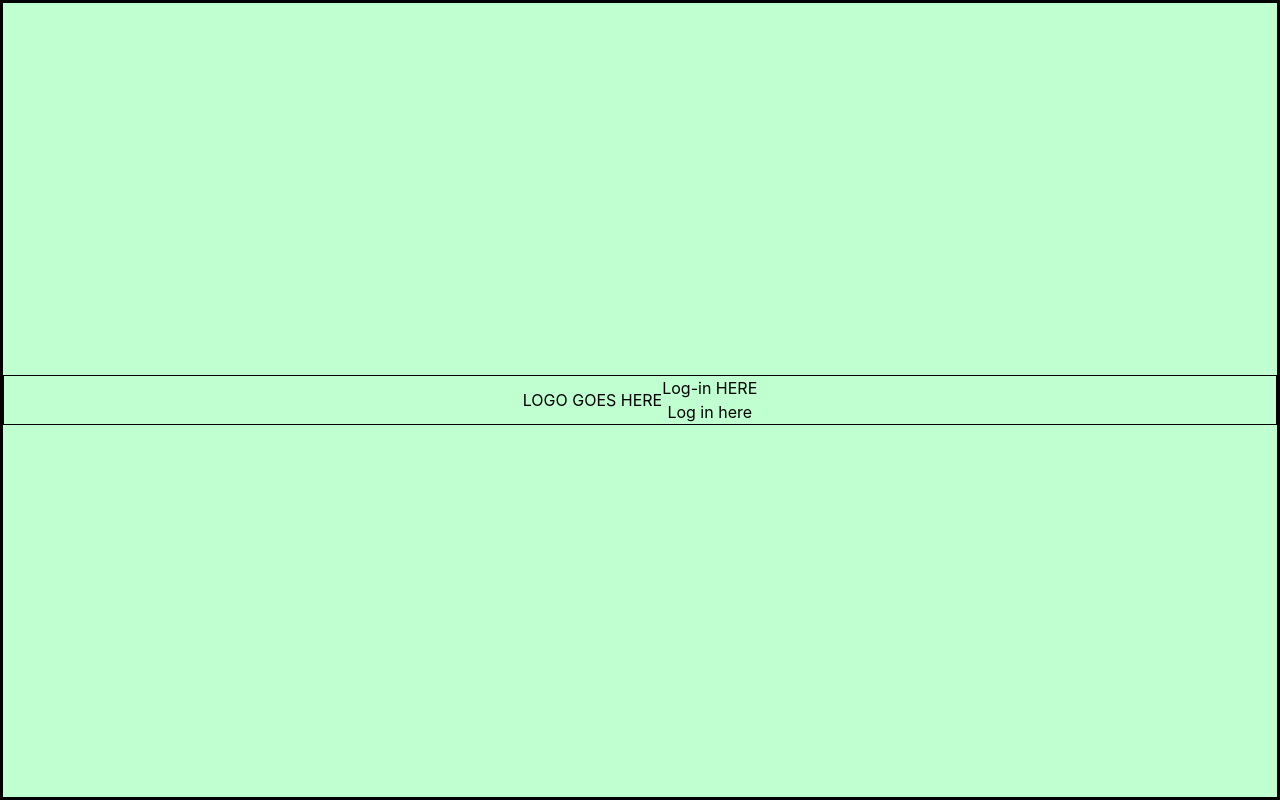
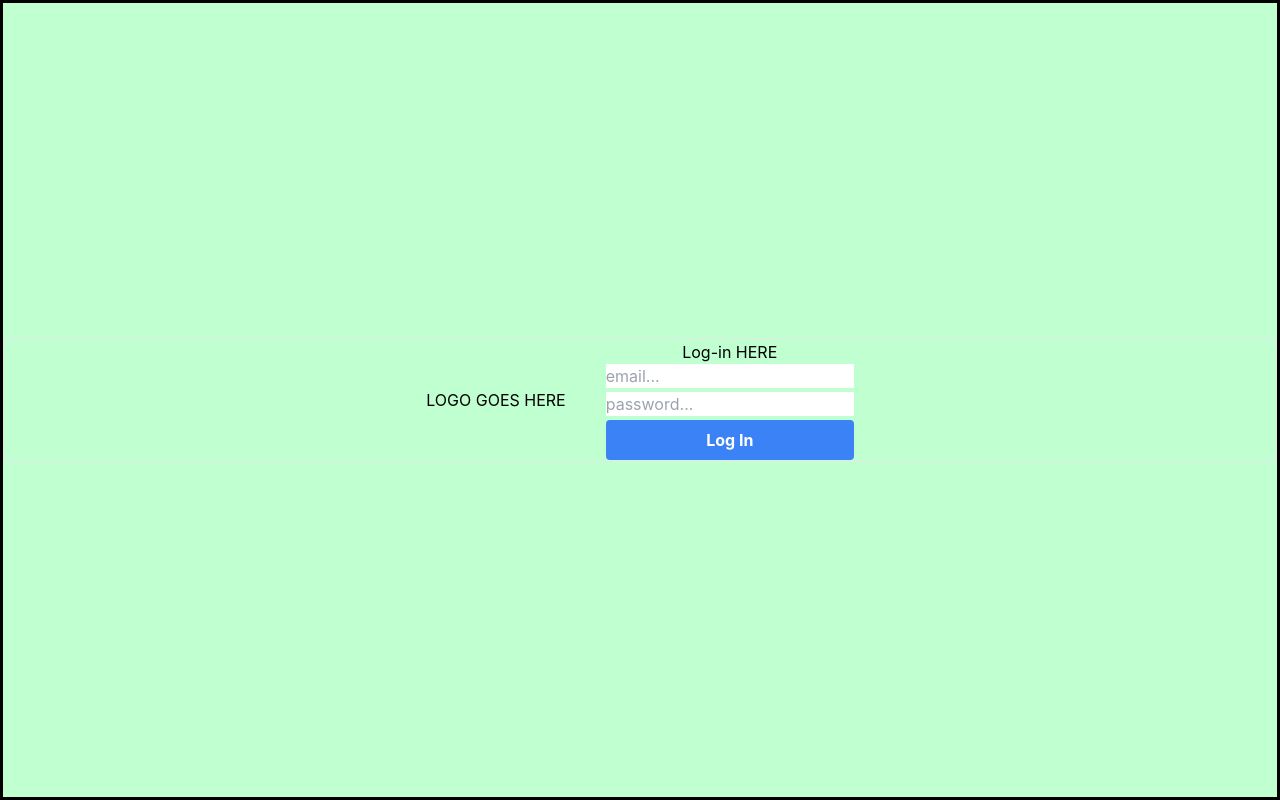
Before and after one commit to Jon-Grabowski/money-magnet-frontend, a React (Create React App) app: page / in a window 1280 px wide. Built offline with nearby package versions, Linux system fonts and the light colour scheme.

Commit message:
basic login form setup

```diff
--- a/package.json
+++ b/package.json
@@ -6,6 +6,7 @@
     "@testing-library/jest-dom": "^5.17.0",
     "@testing-library/react": "^13.4.0",
     "@testing-library/user-event": "^13.5.0",
+    "formik": "^2.4.5",
     "react": "^18.2.0",
     "react-dom": "^18.2.0",
     "react-router-dom": "^6.22.3",
@@ -37,7 +38,7 @@
     ]
   },
   "devDependencies": {
-    "tailwindcss": "^3.4.1",
-    "@babel/plugin-proposal-private-property-in-object":""
+    "@babel/plugin-proposal-private-property-in-object": "",
+    "tailwindcss": "^3.4.1"
   }
 }
--- a/src/Home/Home.js
+++ b/src/Home/Home.js
@@ -3,7 +3,7 @@ import Login from '../Signup-Login/Login'
 
 function Home() {
     return (
-        <div className='flex justify-center items-center container mx-auto border'>
+        <div className='flex flex-wrap justify-center items-center container mx-auto border gap-x-1 md:gap-x-10'>
             <div>
                 <h1 className=''>LOGO GOES HERE</h1>
             </div>
--- a/src/Signup-Login/Login.js
+++ b/src/Signup-Login/Login.js
@@ -1,9 +1,46 @@
 import React from 'react'
+import { useFormik } from 'formik';
 
 function Login() {
+
+    const initialValues = {
+        email:'',
+        password:''
+    }
+
+    const formik = useFormik({
+        initialValues,
+        onSubmit: (values)=>{console.log(values)}
+    });
+
     return (
         <div>
-            <h1>Log in here</h1>
+            <form onSubmit={formik.handleSubmit} className='flex flex-col gap-y-1'>
+                <input
+                    type='text'
+                    value={formik.values.email}
+                    name='email'
+                    onChange={formik.handleChange}
+                    placeholder='email...'
+                    className=''
+                    required
+                ></input>
+                <input
+                    type='password'
+                    value={formik.values.password}
+                    name='password'
+                    onChange={formik.handleChange}
+                    placeholder='password...'
+                    className=''
+                    required
+                ></input>
+                <button
+                    className='bg-blue-500 hover:bg-blue-700 text-white font-bold py-2 px-4 rounded'
+                    type='submit'
+                >
+                    Log In
+                </button>
+            </form>
         </div>
     )
 }
--- a/tailwind.config.js
+++ b/tailwind.config.js
@@ -4,13 +4,15 @@ module.exports = {
     "./src/**/*.{js,jsx,ts,tsx}",
   ],
   theme: {
-    colors:{
-      'mint-green':'#C0FFD0',
-      'money-green': '#009933',
-      'forest-green': '#00661F',
-      'magnetic-plum': '#32004C'
+
+    extend: {
+      colors:{
+        'mint-green':'#C0FFD0',
+        'money-green': '#009933',
+        'forest-green': '#00661F',
+        'magnetic-plum': '#32004C'
+      }
     },
-    extend: {},
   },
   plugins: [],
 }
```
Also changed, not shown: 1 other file (tests, documents, lock files or other folders).
